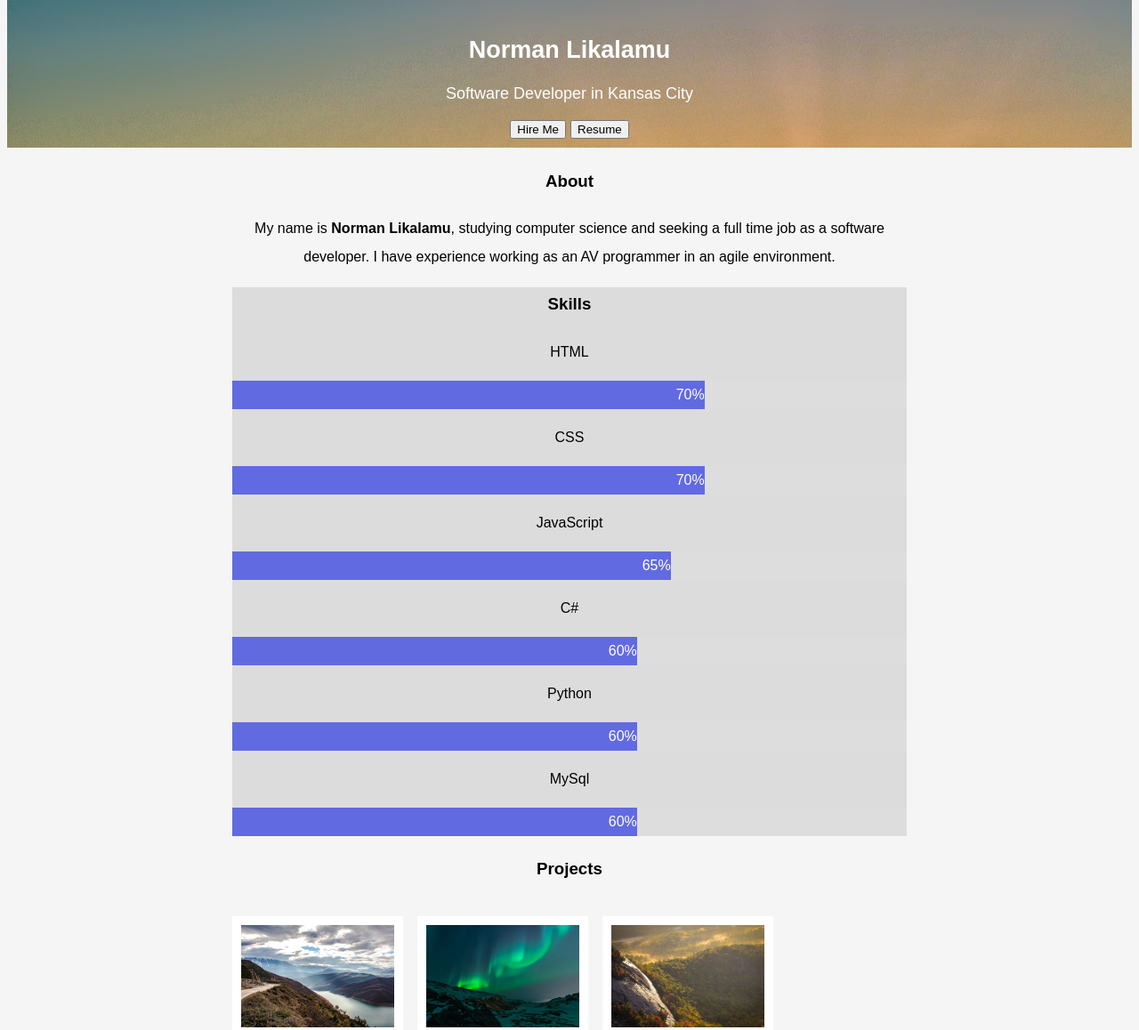
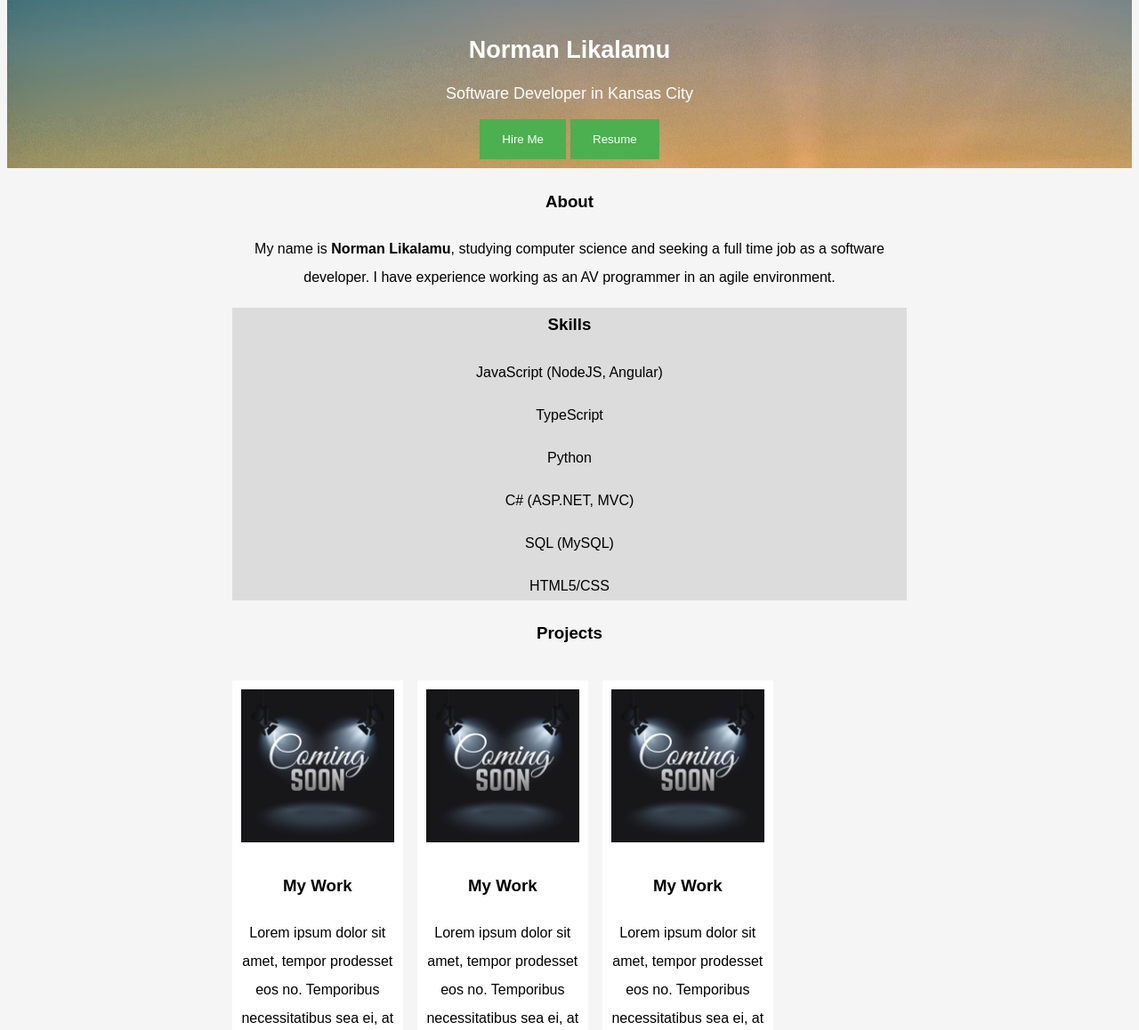
Before and after one commit to Likalamu/Portfolio-JS-HTML-CSS, a plain HTML site: page index.html in a window 1280 px wide. Shown: the part 324-1482 px from the top of the page at 89% size. Drawn offline with Linux system fonts and the light colour scheme; a script that the page names is missing.

Commit message:
updated resume

```diff
--- a/Portfolio.js
+++ /dev/null
@@ -1,9 +0,0 @@
-/* Toggle between adding and removing the "responsive" class to topnav when the user clicks on the icon */
-function myFunction() {
-  let x = document.getElementById("myTopnav");
-  if (x.className === "topnav") {
-    x.className += " responsive";
-  } else {
-    x.className = "topnav";
-  }
-}
--- a/index.html
+++ b/index.html
@@ -32,8 +32,8 @@
          <br>
          <h2>Norman Likalamu</h2>
          <p>Software Developer in Kansas City</p>
-         <a href="#Contact"><button>Hire Me</button></a>
-         <a href="documents/Norman_Likalamu_Resume.pdf" download><button>Resume</button></a>
+         <a href="#Contact"><button class="button">Hire Me</button></a>
+         <a href="documents/NormanLikalamuResume.pdf" download><button class="button">Resume</button></a>
     </div>
 
     <div class="profile-text" >
@@ -47,34 +47,34 @@
 
         <div class="profile-skills">
             <h3 id="Skills">Skills</h3>
-            <p>HTML</p>
+            <p>JavaScript (NodeJS, Angular)</p>
             <div class="skills-container">
-                <div class="skills html">70%</div>
+                <div class="skills js"></div>
             </div>
 
-            <p>CSS</p>
+            <p>TypeScript</p>
             <div class="skills-container">
-                <div class="skills css">70%</div>
-            </div>
-
-            <p>JavaScript</p>
-            <div class="skills-container">
-                <div class="skills js">65%</div>
-            </div>
-
-            <p>C#</p>
-            <div class="skills-container">
-                <div class="skills Csharp">60%</div>
+                <div class="skills ts"></div>
             </div>
 
             <p>Python</p>
             <div class="skills-container">
-                <div class="skills python">60%</div>
+                <div class="skills python"></div>
             </div>
 
-            <p>MySql</p>
+            <p>C# (ASP.NET, MVC) </p>
             <div class="skills-container">
-                <div class="skills MySql">60%</div>
+                <div class="skills Csharp"></div>
+            </div>
+
+            <p>SQL (MySQL)</p>
+            <div class="skills-container">
+                <div class="skills MySql"></div>
+            </div>
+
+            <p>HTML5/CSS</p>
+            <div class="skills-container">
+                <div class="skills html"></div>
             </div>
         </div>
 
@@ -83,28 +83,35 @@
             <div class="row">
                 <div class="column">
                   <div class="content">
-                    <img src="images/mountains.jpg" alt="Mountains" style="width:100%">
+                    <img src="images/comingsoon.jpg" alt="coming soon" style="width:100%">
                     <h3>My Work</h3>
                     <p>Lorem ipsum dolor sit amet, tempor prodesset eos no. Temporibus necessitatibus sea ei, at tantas oporteat nam. Lorem ipsum dolor sit amet, tempor prodesset eos no.</p>
                   </div>
                 </div>
                 <div class="column">
                   <div class="content">
-                  <img src="images/lights.jpg" alt="Lights" style="width:100%">
+                  <img src="images/comingsoon.jpg" alt="coming soon" style="width:100%">
                     <h3>My Work</h3>
                     <p>Lorem ipsum dolor sit amet, tempor prodesset eos no. Temporibus necessitatibus sea ei, at tantas oporteat nam. Lorem ipsum dolor sit amet, tempor prodesset eos no.</p>
                   </div>
                 </div>
                 <div class="column">
                   <div class="content">
-                  <img src="images/nature.jpg" alt="Nature" style="width:100%">
+                  <img src="images/comingsoon.jpg" alt="coming soon" style="width:100%">
                     <h3>My Work</h3>
                     <p>Lorem ipsum dolor sit amet, tempor prodesset eos no. Temporibus necessitatibus sea ei, at tantas oporteat nam. Lorem ipsum dolor sit amet, tempor prodesset eos no.</p>
                   </div>
                 </div>
                 <div class="column">
                   <div class="content">
-                  <img src="images/mountains.jpg" alt="Mountains" style="width:100%">
+                  <img src="images/comingsoon.jpg" alt="coming soon" style="width:100%">
+                    <h3>My Work</h3>
+                    <p>Lorem ipsum dolor sit amet, tempor prodesset eos no. Temporibus necessitatibus sea ei, at tantas oporteat nam. Lorem ipsum dolor sit amet, tempor prodesset eos no.</p>
+                  </div>
+                </div>
+                <div class="column">
+                  <div class="content">
+                  <img src="images/comingsoon.jpg" alt="coming soon" style="width:100%">
                     <h3>My Work</h3>
                     <p>Lorem ipsum dolor sit amet, tempor prodesset eos no. Temporibus necessitatibus sea ei, at tantas oporteat nam. Lorem ipsum dolor sit amet, tempor prodesset eos no.</p>
                   </div>
--- a/styles.css
+++ b/styles.css
@@ -71,6 +71,26 @@ footer a {
 
 .profile-skills, .Education {
     background-color: rgba(83, 78, 78, 15%);
+}
+
+.button {
+  background-color: #4CAF50;
+  border: none;
+  padding: 15px 25px;
+  color: white;
+  cursor: pointer;
+}
+
+.button:hover {
+  box-shadow: 0 12px 16px 0 rgba(0,0,0,0.24),0 17px 50px 0 rgba(0,0,0,0.19);
+}
+
+.profile-image:hover {
+  box-shadow: 0 12px 16px 0 rgba(0,0,0,0.24),0 17px 50px 0 rgba(0,0,0,0.19);
+}
+
+.social-media:hover {
+  box-shadow: 0 12px 16px 0 rgba(0,0,0,0.24),0 17px 50px 0 rgba(0,0,0,0.19);
 }
 
 
@@ -164,8 +184,8 @@ input[type=text], select, textarea {
   }
 
   .html {width: 70%; background-color: #626ae2;}
-  .css {width: 70%; background-color: #626ae2;}
-  .js {width: 65%; background-color: #626ae2;}
+  .ts {width: 60%; background-color: #626ae2;}
+  .js {width: 70%; background-color: #626ae2;}
   .Csharp {width: 60%; background-color: #626ae2;}
   .python {width: 60%; background-color: #626ae2;}
   .MySql {width: 60%; background-color: #626ae2;}
@@ -176,11 +196,11 @@ input[type=text], select, textarea {
   }
 
   /* Responsive layout - makes the two columns stack on top of each other instead of next to each other */
-  @media screen and (max-width: 700px) {
+  /*@media screen and (max-width: 700px) {
     .column {
        width: 100%;
     }
-  }
+  }*/
 
   @media screen and (max-width: 700px) {
     .header a {
@@ -193,4 +213,8 @@ input[type=text], select, textarea {
     .header-right {
       float: none;
     }
+
+    .column {
+      width: 100%;
+    }
   }
```
Also changed, not shown: Images/comingsoon.jpg (added), Images/comingsoon.png (added), 2 other files.
